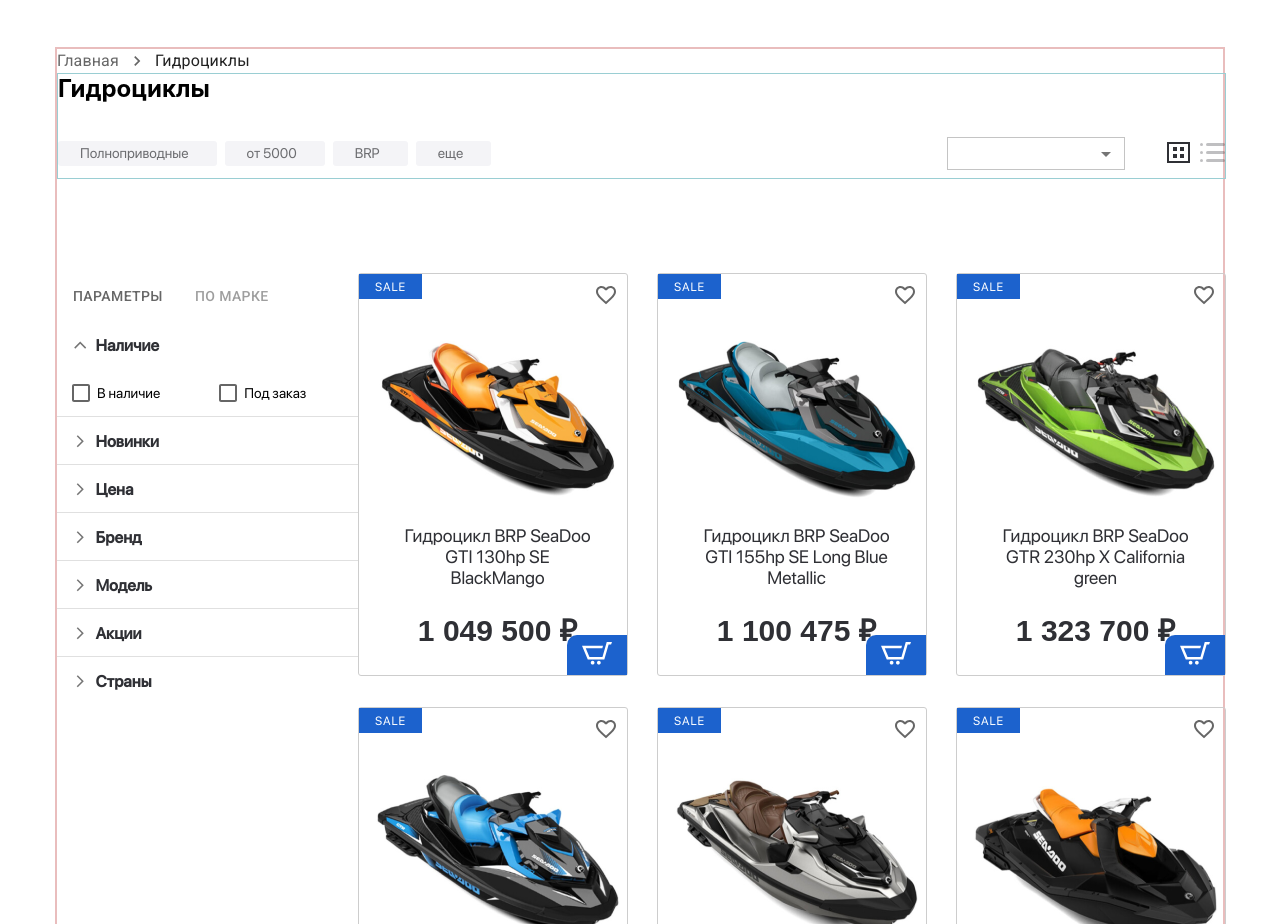
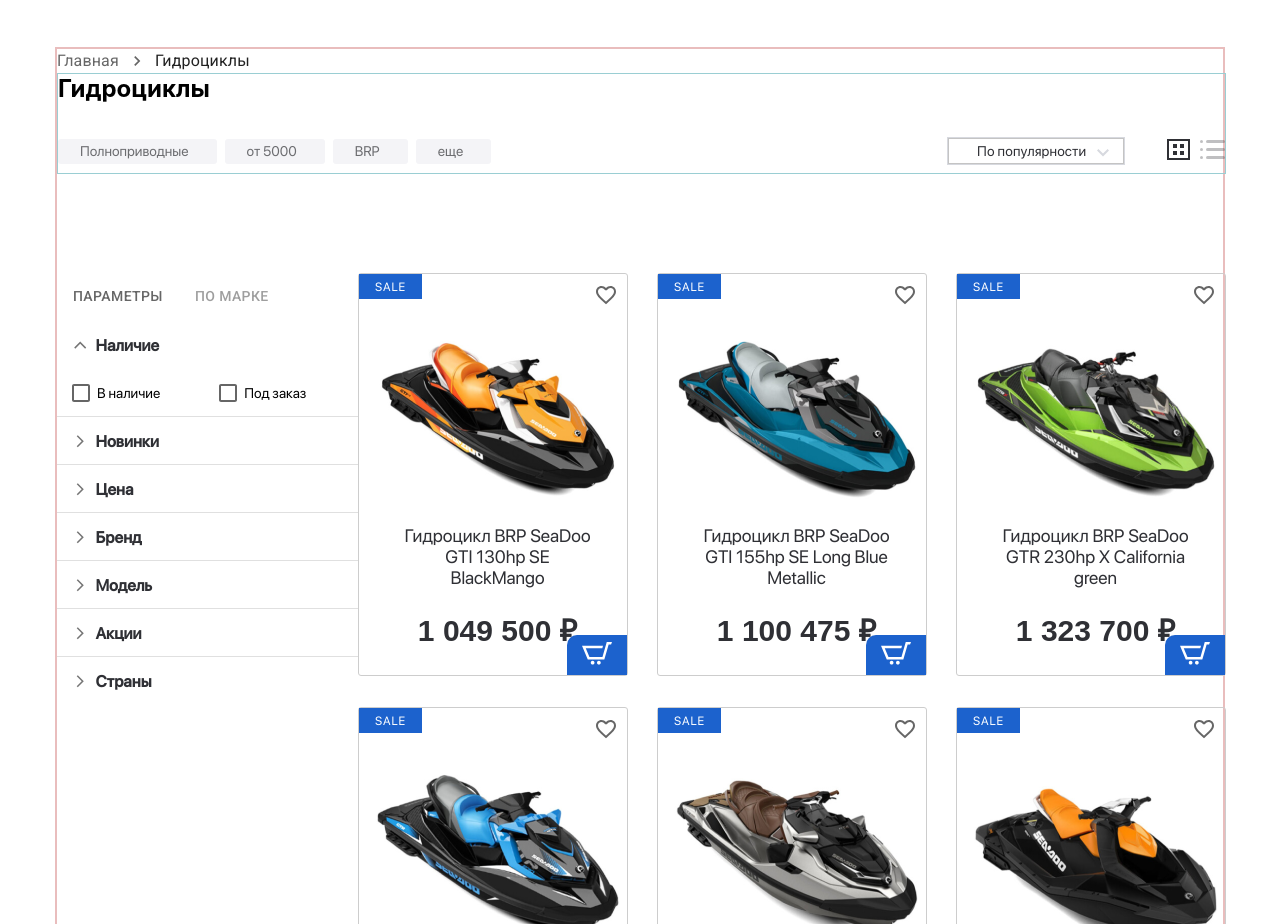
Before and after one commit to ladudasha/Group-shops, a React (Create React App) app: page / in a window 1280 px wide. Shown: the part 2871-3795 px from the top of the page. Built offline with nearby package versions, Linux system fonts and the light colour scheme.

Commit message:
new style select top and include new svg arrow  commit

```diff
--- a/src/components/filter-top-select/FilterTopSelect.jsx
+++ b/src/components/filter-top-select/FilterTopSelect.jsx
@@ -15,19 +15,22 @@
 
   const myTopSelect = makeStyles((theme) =>({
     root: {
-        height:33,
+          height:28,
           fontFamily:'SFProDisplayRegular',
           fontWeight: 400,
           fontSize: 14,
           color:'#2F3035',
           borderRadius:0,
           paddingLeft: 15,
-
-
-      //   '& .MuiSelect-icon': {
-
-      // },
+          border: '1px solid #D7D9DF',
+          '& .MuiSelect-icon': {
+            right: 15,
+            top: 11,
           },
+          '&.Mui-focused .MuiOutlinedInput-notchedOutline': {
+            border: '1px solid #D7D9DF',
+          },
+    }
 }),
 );
 
@@ -45,8 +48,15 @@
           displayEmpty
           autoWidth
           className={classes.root}
+          // inputProps={{ 'aria-label': 'Without label' }}
+          IconComponent={props => (<svg {...props} width="12" height="8" viewBox="0 0 12 8" fill="none" xmlns="http://www.w3.org/2000/svg">
+<path fill-rule="evenodd" clip-rule="evenodd" d="M10.6 0L6 4.6L1.4 0L0 1.4L6 7.4L12 1.4L10.6 0Z" fill="#D7D9DF"/>
+</svg>)}
         >
-          <MenuItem value={10}>По популярности</MenuItem>
+          <MenuItem value="">
+            По популярности
+          </MenuItem>
+          {/* <MenuItem value={10}>По популярности</MenuItem> */}
           <MenuItem value={20}>По цене с min</MenuItem>
           <MenuItem value={30}>По цене с max</MenuItem>
           <MenuItem value={40}>По рейтингу</MenuItem>
```
Also changed, not shown: src/assets/images/CatalogTop/arrowGrey.svg (added). Lines whose indentation alone changed are shown as unchanged.
